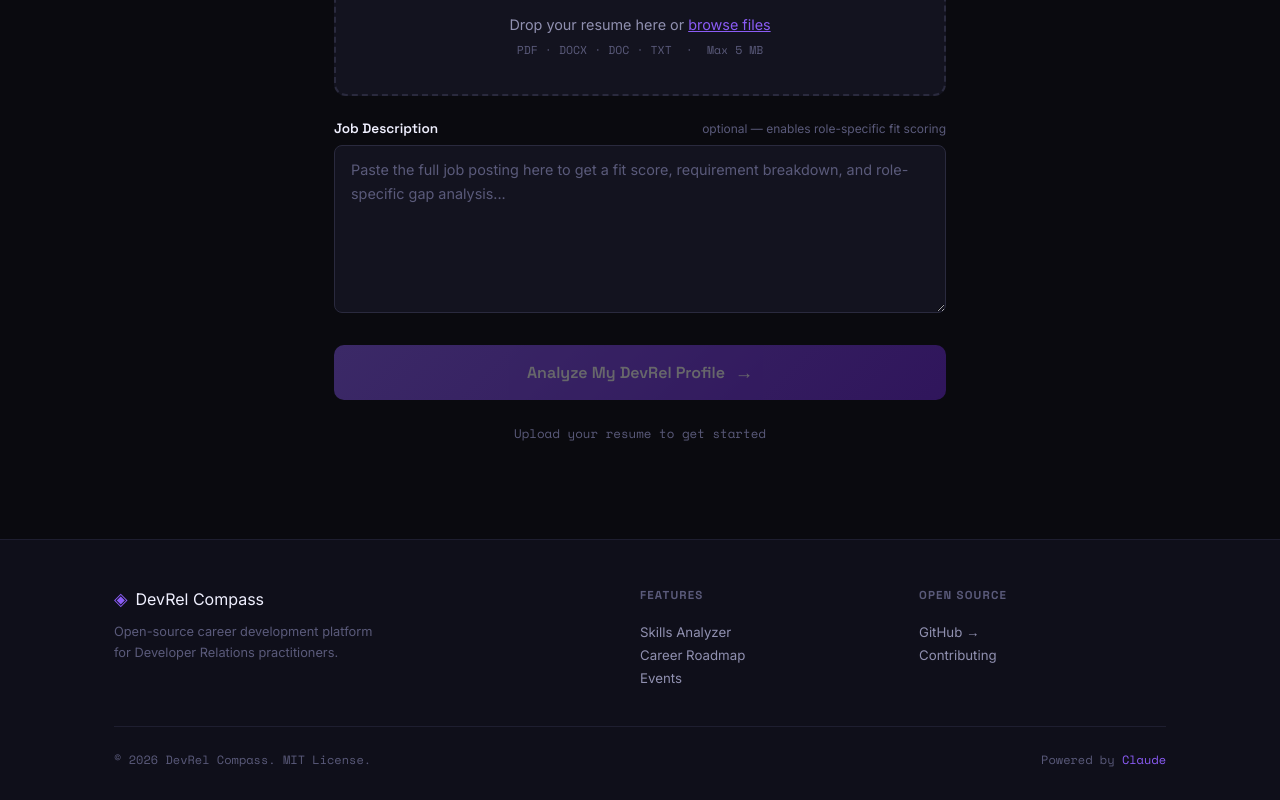
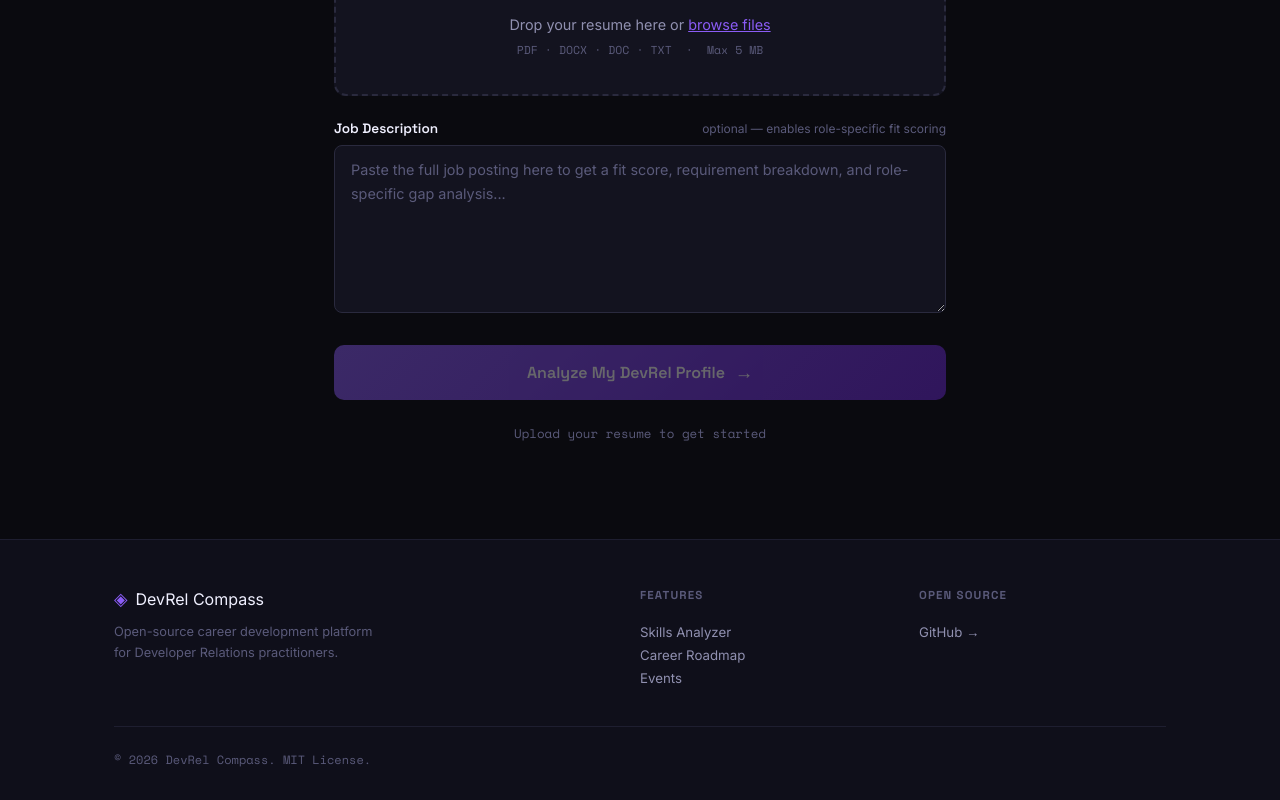
Before and after one commit to Anita-ihuman/DevRel-Compass, a Next.js app: page / in a window 1280 px wide. Shown: the part 598-1398 px from the top of the page. Built offline with nearby package versions, Linux system fonts and the light colour scheme.

Commit message:
Footer: remove 'Powered by Claude' and Contributing link for now

```diff
--- a/components/Footer.tsx
+++ b/components/Footer.tsx
@@ -32,25 +32,11 @@ export default function Footer() {
             >
               GitHub →
             </a>
-            <a
-              href="https://github.com/Anita-ihuman/DevRel-Compass/blob/main/CONTRIBUTING.md"
-              className="footer-link"
-              target="_blank"
-              rel="noopener noreferrer"
-            >
-              Contributing
-            </a>
           </div>
         </div>
 
         <div className="footer-bottom">
           <span className="footer-copy">© {new Date().getFullYear()} DevRel Compass. MIT License.</span>
-          <span className="footer-powered">
-            Powered by{' '}
-            <a href="https://anthropic.com" className="footer-link-inline" target="_blank" rel="noopener noreferrer">
-              Claude
-            </a>
-          </span>
         </div>
       </div>
     </footer>
```
